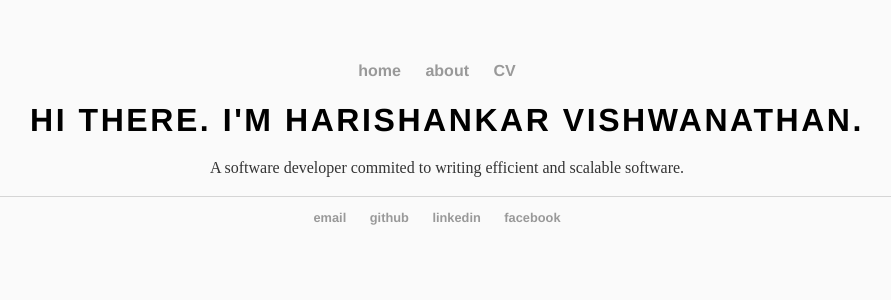
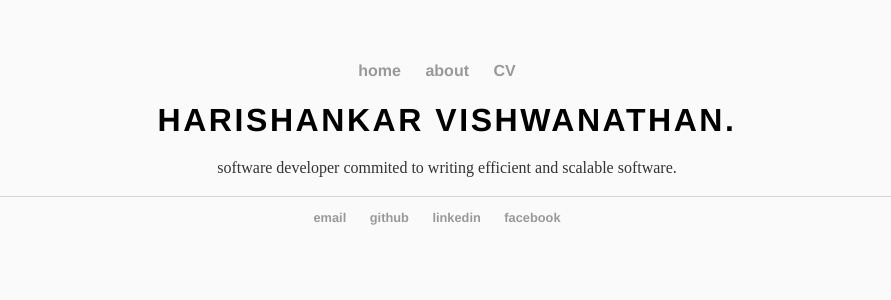
Before and after one commit to harishankarv/harishankarv.github.io, a Jekyll site: the page built from index.html, in a window 1280 px wide. Shown: the top 300 px of the page, without its empty margins (193-1084 px from the left). Built offline with Jekyll 4.4.1, drawn with Linux system fonts in a browser that asks for light colours; some web fonts are replaced.

Commit message:
Update index.html

```diff
--- a/index.html
+++ b/index.html
@@ -3,6 +3,6 @@ layout: default
 title: Harishankar Vishwanathan
 ---
 <div class="blurb">
-    <h1>HI THERE. I'M HARISHANKAR VISHWANATHAN.</h1>
-    <p>A software developer commited to writing efficient and scalable software.</p>
+    <h1>HARISHANKAR VISHWANATHAN.</h1>
+    <p>software developer commited to writing efficient and scalable software.</p>
 </div><!-- /.blurb -->
```
